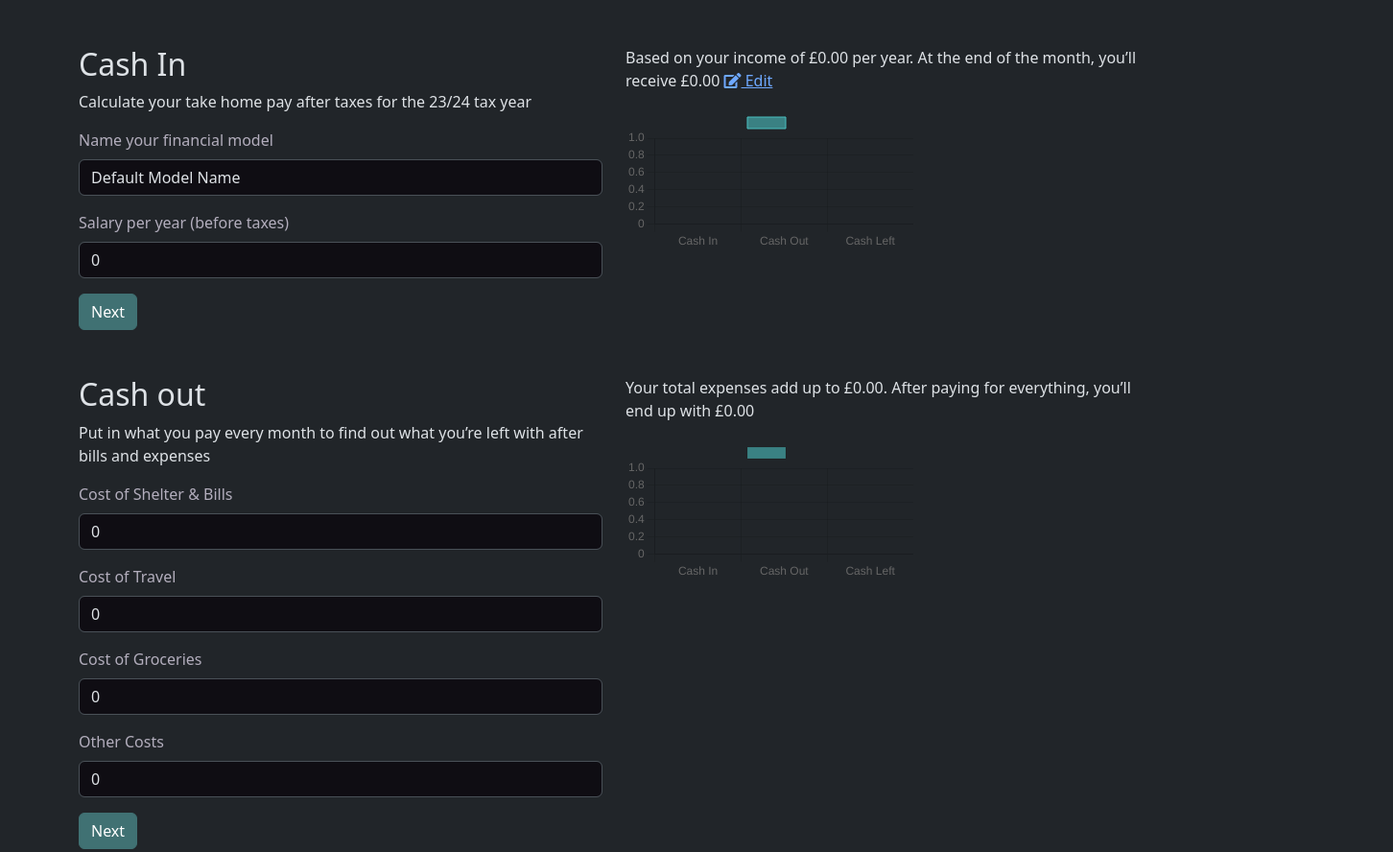
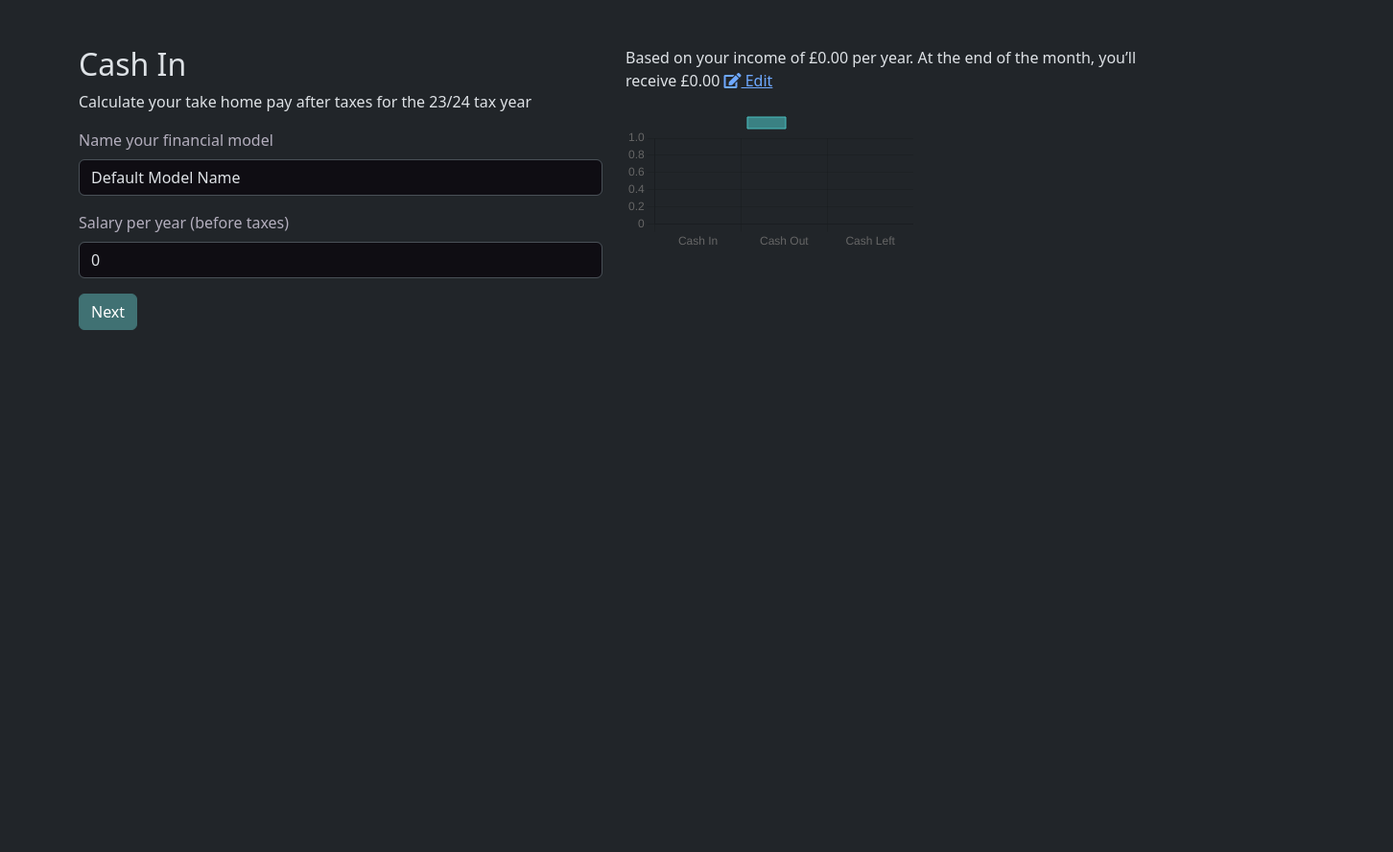
Before and after one commit to absurdity9/twostepcalc, a plain HTML site: page index.html in a window 1280 px wide. Shown: the top 888 px of the page at 96% size, 1452 px wide, since content can reach past the window. After the commit the page ends 800 px from the top, so only its background shows below. Drawn offline with nearby package versions, Linux system fonts and the light colour scheme.

Commit message:
+fixed containers

```diff
--- a/index.html
+++ b/index.html
@@ -65,7 +65,7 @@
         </div>
     </div>
     <!-- Container 2 - Step 2 -->
-    <div class="container" id="container2">
+    <div class="container" id="container2" style="display: none;">
         <div class="row mt-5">
             <div class="col-md-6">
                 <h2>Cash out</h2>
@@ -103,7 +103,7 @@
         </div>
     </div>
     <!-- Container 3 - Step 3 -->
-    <div class="container" id="container3">
+    <div class="container" id="container3" style="display: none;">
         <div class="row mt-5">
             <div class="col-md-6">
                 <h2>Savings and Investments</h2>
--- a/script.js
+++ b/script.js
@@ -61,8 +61,8 @@ function updateChart(salary) { // Logic to update casinin chart with data
 
   const salaryAmountDisplay = document.getElementById('salaryAmount'); // Update text with numbers
   const netMonthlySalaryDisplay = document.getElementById('netMonthlySalaryDisplay');
-  salaryAmountDisplay.textContent = salary.toFixed(2);
-  netMonthlySalaryDisplay.textContent = netMonthlySalary.toFixed(2);
+  salaryAmountDisplay.textContent = salary.toFixed(2).toLocaleString('en-US');
+  netMonthlySalaryDisplay.textContent = netMonthlySalary.toFixed(2).toLocaleString();
 }
 salaryInput.addEventListener('input', function () { // Update chart after salary value changes
   const salary = parseFloat(salaryInput.value);
@@ -84,9 +84,9 @@ function updateCashFlowChart() {  // Logic to update cashflow chart with data
     cashFlowChart.data.datasets[0].data = [netMonthlySalary, totalCosts, cashleft];
     cashFlowChart.update();
 
-    document.getElementById('totalCosts').textContent = totalCosts.toFixed(2); // Update text with numbers
-    document.getElementById('cashLeftDisplay1').textContent = cashleft.toFixed(2);
-    document.getElementById('cashLeftDisplay2').textContent = cashleft.toFixed(2);
+    document.getElementById('totalCosts').textContent = totalCosts.toFixed(2).toLocaleString(); // Update text with numbers
+    document.getElementById('cashLeftDisplay1').textContent = cashleft.toFixed(2).toLocaleString();
+    document.getElementById('cashLeftDisplay2').textContent = cashleft.toFixed(2).toLocaleString();
   }
 costShelterBillsInput.addEventListener('input', updateCashFlowChart); // Update chart after value changes
 costTravelInput.addEventListener('input', updateCashFlowChart);
```
